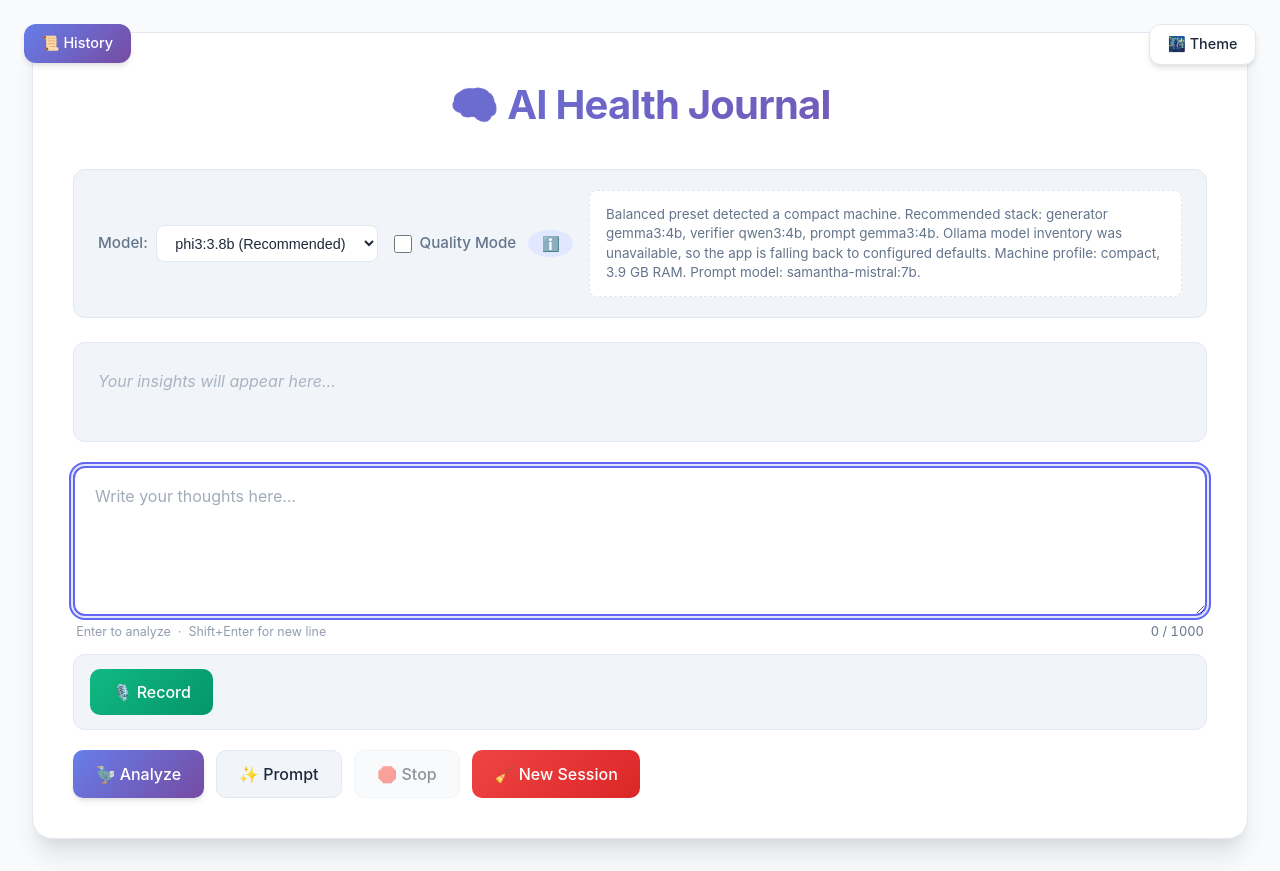
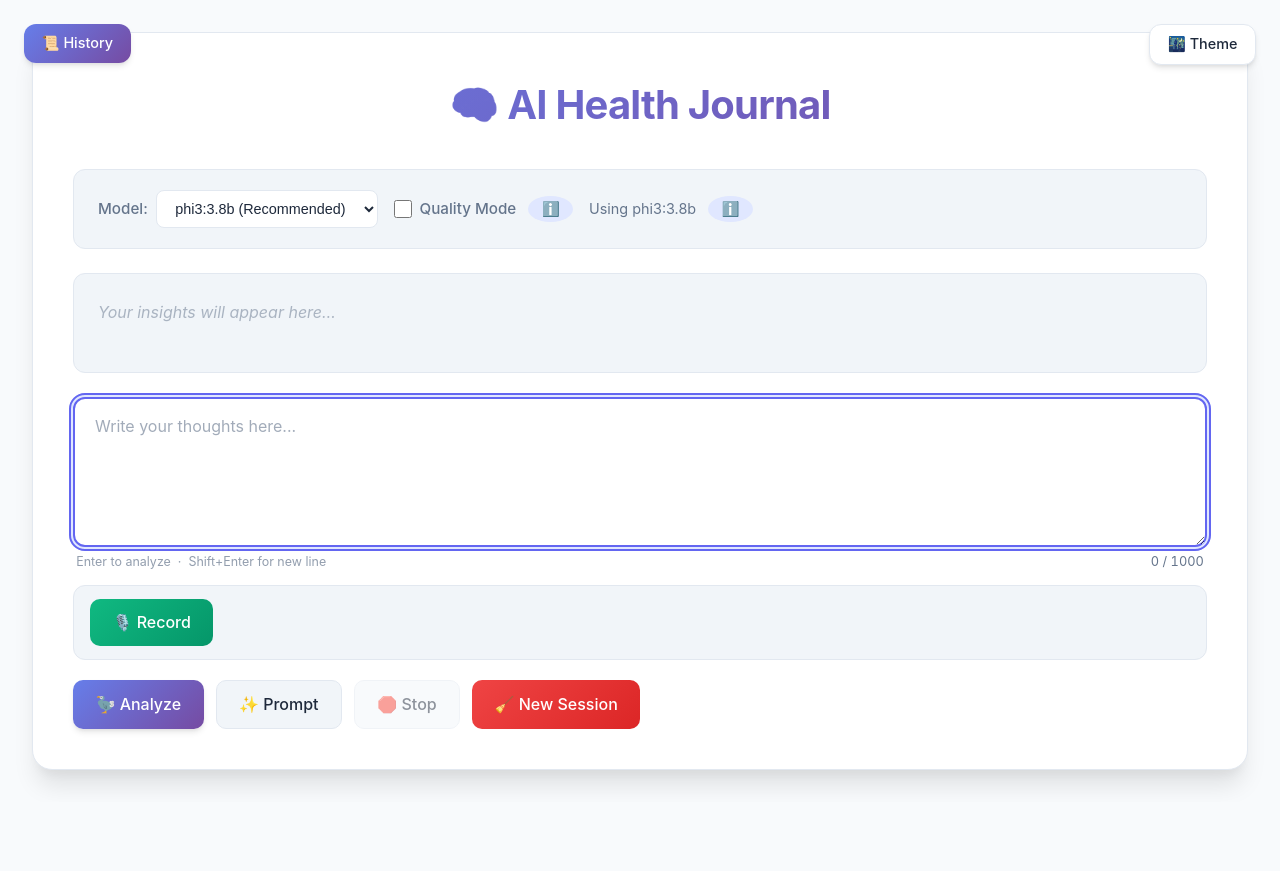
Before and after one commit to Chunduri-Aditya/ai-health-journal, a Flask app: page / in a window 1280 px wide. After the commit the page ends 785 px from the top, so only its background shows below. Run offline with Flask 3, Linux system fonts and the light colour scheme; data that the repository does not hold is empty; some libraries are stand-ins or nearby versions.

Commit message:
feat: split model recommendation into summary + tooltip, filter code models
Model dropdown recommendation was a wall of text inline; now shows a short
"Using <model>" summary with details behind an info-icon tooltip, matching
the Quality Mode pattern. Chat-model candidate filter also excludes
code-generation models (codellama, coder, starcoder, codegemma) since
they're a poor fit for emotionally-aware journaling but were previously
selectable in the dropdown.

```diff
--- a/model_selection.py
+++ b/model_selection.py
@@ -84,7 +84,13 @@ def _normalized(name: str) -> str:
 
 def _is_candidate_chat_model(name: str) -> bool:
     normalized = _normalized(name)
-    blocked_tokens = ("embed", "embedding", "bge-", "nomic-embed", "all-minilm")
+    blocked_tokens = (
+        "embed", "embedding", "bge-", "nomic-embed", "all-minilm",
+        # Code-generation models are poor fits for emotionally-aware
+        # journaling and were previously selectable in the model dropdown
+        # alongside real candidates like phi3/qwen3.
+        "codellama", "coder", "starcoder", "codegemma",
+    )
     return not any(token in normalized for token in blocked_tokens)
 
 
--- a/static/style.css
+++ b/static/style.css
@@ -176,16 +176,9 @@ h3 { font-size: .85rem; font-weight: 600; text-transform: uppercase; letter-spac
 .control-item { display: flex; align-items: center; gap: .5rem; font-size: .95rem; }
 .control-item label { font-weight: 500; color: var(--text-secondary); }
 
-.model-recommendation {
-  flex: 1 1 260px;
-  min-width: 260px;
-  font-size: .84rem;
-  line-height: 1.45;
+.model-summary {
+  font-size: .9rem;
   color: var(--text-secondary);
-  padding: .85rem 1rem;
-  border-radius: var(--radius-sm);
-  border: 1px dashed var(--border-color);
-  background: var(--bg-secondary);
 }
 
 select {
@@ -220,8 +213,14 @@ input[type="checkbox"] { width: 18px; height: 18px; cursor: pointer; accent-colo
   border-radius: var(--radius-md); box-shadow: var(--shadow-xl);
   animation: slideDown .25s ease-out;
 }
+
+/* The model-info control sits further right in the row than Quality Mode's,
+   so its tooltip needs to anchor from the right edge of its own trigger to
+   stay inside the container instead of overflowing off-screen. */
+#model-info { left: auto; right: 0; }
 .tooltip-content { padding: 1.1rem; color: var(--text-primary); }
 .tooltip-content strong { color: var(--accent-primary); display: block; margin-bottom: .6rem; font-size: 1rem; }
+.tooltip-content p { font-size: .875rem; line-height: 1.55; margin: 0 0 .75rem; color: var(--text-secondary); }
 .tooltip-content ul { list-style: none; padding: 0; margin: .5rem 0; }
 .tooltip-content li { margin-bottom: .75rem; padding-left: 1.25rem; position: relative;
                        line-height: 1.5; font-size: .875rem; }
--- a/templates/index.html
+++ b/templates/index.html
@@ -30,7 +30,7 @@
         <div class="control-item" style="position: relative;">
           <input type="checkbox" id="quality-mode-toggle" checked>
           <label for="quality-mode-toggle">Quality Mode</label>
-          <button class="info-icon" title="What is Quality Mode?" onclick="toggleQualityInfo()" aria-expanded="false" aria-controls="quality-info">ℹ️</button>
+          <button id="quality-info-icon" class="info-icon" title="What is Quality Mode?" onclick="toggleQualityInfo()" aria-expanded="false" aria-controls="quality-info">ℹ️</button>
           <div id="quality-info" class="quality-info-tooltip" style="display: none;" role="tooltip">
             <div class="tooltip-content">
               <strong>Quality Mode</strong>
@@ -42,7 +42,17 @@
             </div>
           </div>
         </div>
-        <div id="model-recommendation" class="model-recommendation" aria-live="polite"></div>
+        <div class="control-item" style="position: relative;">
+          <span id="model-summary" class="model-summary" aria-live="polite"></span>
+          <button id="model-info-icon" class="info-icon" title="Model selection details" onclick="toggleModelInfo()" aria-expanded="false" aria-controls="model-info">ℹ️</button>
+          <div id="model-info" class="quality-info-tooltip" style="display: none;" role="tooltip">
+            <div class="tooltip-content">
+              <strong>Model selection</strong>
+              <p id="model-info-text"></p>
+              <button onclick="toggleModelInfo()" class="close-tooltip">Got it</button>
+            </div>
+          </div>
+        </div>
       </div>
 
       <!-- Stage progress indicator (quality mode only) -->
@@ -403,7 +413,8 @@
         const response = await fetch("/models");
         const data = await response.json();
         const selector = document.getElementById("model-selector");
-        const recommendationEl = document.getElementById("model-recommendation");
+        const summaryEl = document.getElementById("model-summary");
+        const infoTextEl = document.getElementById("model-info-text");
 
         const availableModels = Array.isArray(data.available_models) && data.available_models.length
           ? data.available_models
@@ -422,7 +433,11 @@
           }
         }
 
-        if (recommendationEl && data.summary) {
+        if (summaryEl && data.generator) {
+          summaryEl.textContent = `Using ${data.generator}`;
+        }
+
+        if (infoTextEl && data.summary) {
           const profile = data.system_profile || {};
           const memory = typeof profile.total_memory_gb === "number" && profile.total_memory_gb > 0
             ? `${profile.total_memory_gb} GB RAM`
@@ -431,7 +446,7 @@
           const missing = Array.isArray(data.missing_preferred) && data.missing_preferred.length
             ? ` Missing recommended models: ${data.missing_preferred.join(", ")}.`
             : "";
-          recommendationEl.textContent =
+          infoTextEl.textContent =
             `${data.summary} Machine profile: ${machineTier}, ${memory}. Prompt model: ${data.prompt}.` + missing;
         }
 
@@ -647,22 +662,35 @@
       toggle.textContent = shown ? "🔍 Show sources" : "🔍 Hide sources";
     }
 
-    // ─── Quality mode tooltip ─────────────────────────────────────────────────
-    function toggleQualityInfo() {
-      const info = document.getElementById("quality-info");
-      const btn  = document.querySelector(".info-icon");
-      const open = info.style.display === "none";
-      info.style.display = open ? "block" : "none";
-      btn.setAttribute("aria-expanded", open);
+    // ─── Info tooltips (Quality Mode, Model selection) ─────────────────────────
+    // Shared by id, not by the generic .info-icon class -- with two tooltips
+    // on the page, a class-based querySelector would always resolve to
+    // whichever one comes first in the DOM regardless of which was clicked.
+    const INFO_PANELS = [
+      { panelId: "quality-info", iconId: "quality-info-icon" },
+      { panelId: "model-info", iconId: "model-info-icon" },
+    ];
+
+    function toggleInfoPanel(panelId, iconId) {
+      const panel = document.getElementById(panelId);
+      const icon = document.getElementById(iconId);
+      const open = panel.style.display === "none";
+      panel.style.display = open ? "block" : "none";
+      icon.setAttribute("aria-expanded", open);
     }
 
+    function toggleQualityInfo() { toggleInfoPanel("quality-info", "quality-info-icon"); }
+    function toggleModelInfo() { toggleInfoPanel("model-info", "model-info-icon"); }
+
     document.addEventListener("click", (e) => {
-      const info = document.getElementById("quality-info");
-      const icon = document.querySelector(".info-icon");
-      if (info && !info.contains(e.target) && !icon.contains(e.target)) {
-        info.style.display = "none";
-        icon.setAttribute("aria-expanded", "false");
-      }
+      INFO_PANELS.forEach(({ panelId, iconId }) => {
+        const panel = document.getElementById(panelId);
+        const icon = document.getElementById(iconId);
+        if (panel && icon && panel.style.display !== "none" && !panel.contains(e.target) && !icon.contains(e.target)) {
+          panel.style.display = "none";
+          icon.setAttribute("aria-expanded", "false");
+        }
+      });
     });
 
     // ─── Keyboard shortcuts ───────────────────────────────────────────────────
```
Also changed, not shown: tests/test_model_selection.py (added, +44 -0 lines).
